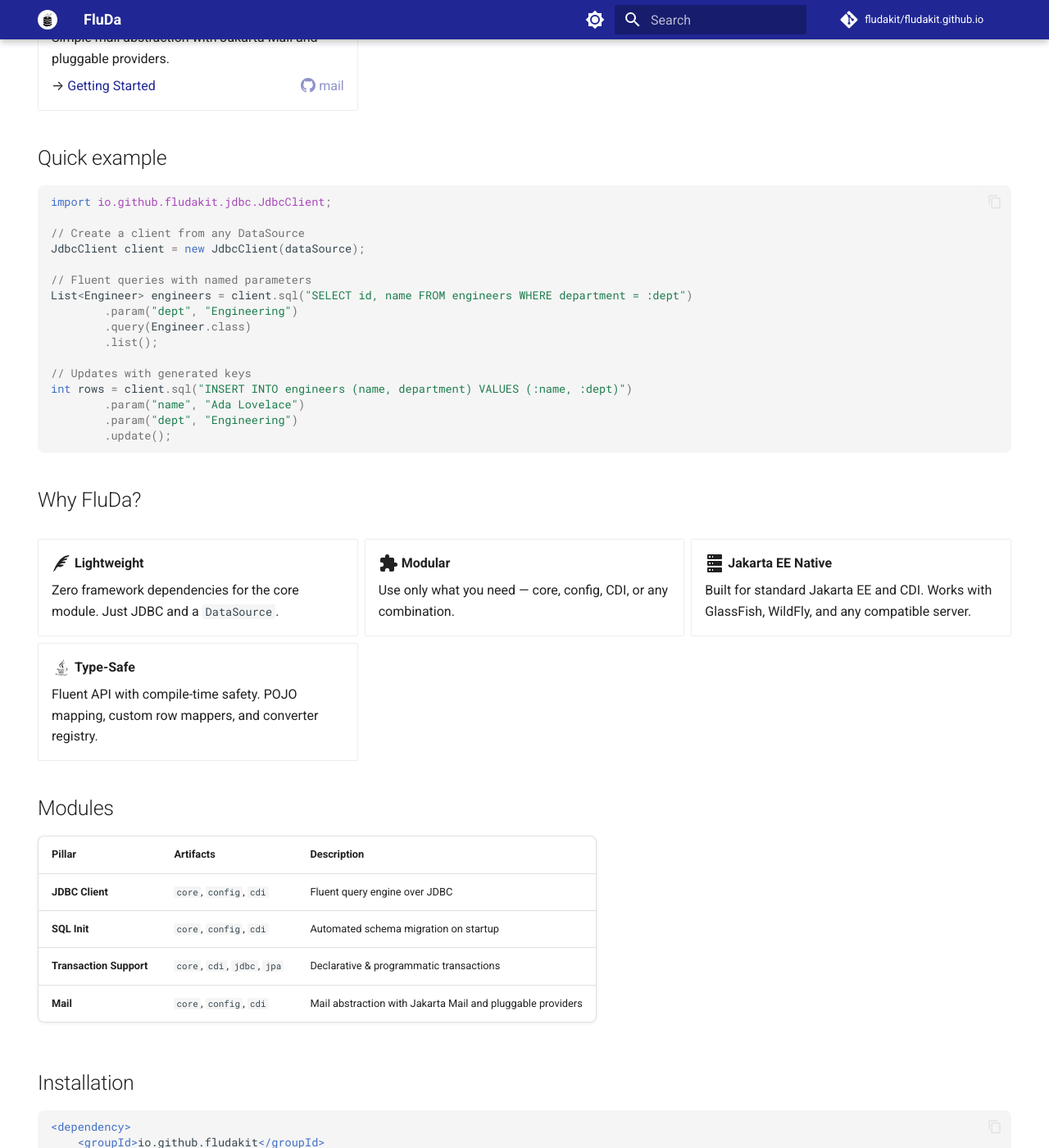
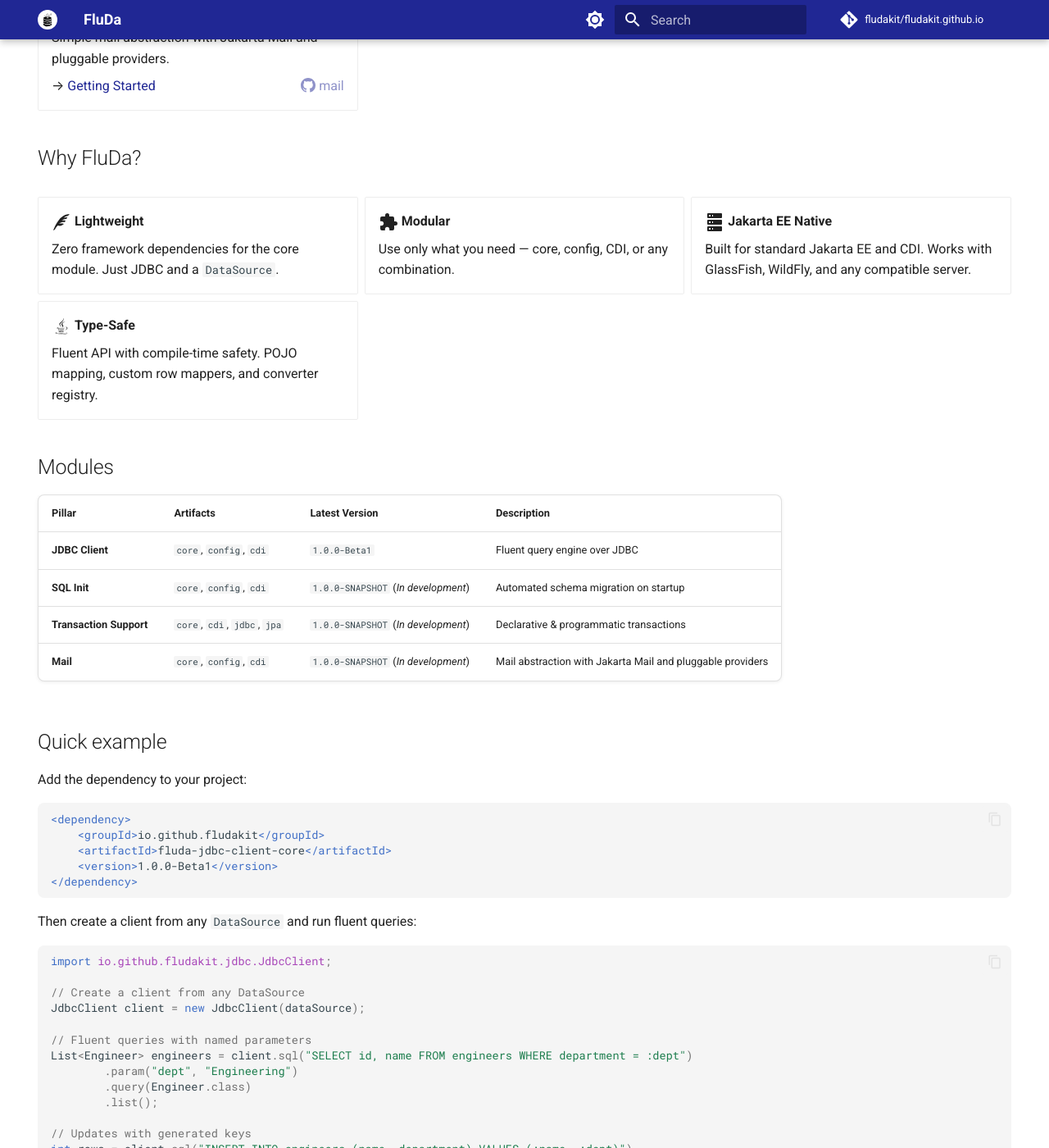
Before and after one commit to fludakit/fludakit.github.io, an MkDocs documentation site: the page built from docs/index.md, in a window 1280 px wide and 1400 px high, scrolled down 1149 px. Shown: the whole window at 82% size. Built offline with MkDocs 1.6.1 and Material for MkDocs 9.7.7, drawn with Linux system fonts in a browser that asks for light colours; comment, search, counter and statistics services are not loaded; some of the changed text lies outside the part shown.

Commit message:
docs: reorder home sections and add Latest Version to modules
Move Why FluDa after What is FluDa and Quick example after Modules, fold
Installation into the head of Quick example, and add a Latest Version
column (JDBC Client 1.0.0-Beta1; others 1.0.0-SNAPSHOT, in development).

````diff
--- a/docs/index.md
+++ b/docs/index.md
@@ -58,27 +58,6 @@
 
 </div>
 
-## Quick example
-
-```java
-import io.github.fludakit.jdbc.JdbcClient;
-
-// Create a client from any DataSource
-JdbcClient client = new JdbcClient(dataSource);
-
-// Fluent queries with named parameters
-List<Engineer> engineers = client.sql("SELECT id, name FROM engineers WHERE department = :dept")
-        .param("dept", "Engineering")
-        .query(Engineer.class)
-        .list();
-
-// Updates with generated keys
-int rows = client.sql("INSERT INTO engineers (name, department) VALUES (:name, :dept)")
-        .param("name", "Ada Lovelace")
-        .param("dept", "Engineering")
-        .update();
-```
-
 ## Why FluDa?
 
 <div class="grid cards" markdown>
@@ -103,21 +82,44 @@
 
 ## Modules
 
-| Pillar | Artifacts | Description |
-|--------|-----------|-------------|
-| **JDBC Client** | `core`, `config`, `cdi` | Fluent query engine over JDBC |
-| **SQL Init** | `core`, `config`, `cdi` | Automated schema migration on startup |
-| **Transaction Support** | `core`, `cdi`, `jdbc`, `jpa` | Declarative & programmatic transactions |
-| **Mail** | `core`, `config`, `cdi` | Mail abstraction with Jakarta Mail and pluggable providers |
+| Pillar | Artifacts | Latest Version | Description |
+|--------|-----------|----------------|-------------|
+| **JDBC Client** | `core`, `config`, `cdi` | `1.0.0-Beta1` | Fluent query engine over JDBC |
+| **SQL Init** | `core`, `config`, `cdi` | `1.0.0-SNAPSHOT` (*In development*) | Automated schema migration on startup |
+| **Transaction Support** | `core`, `cdi`, `jdbc`, `jpa` | `1.0.0-SNAPSHOT` (*In development*) | Declarative & programmatic transactions |
+| **Mail** | `core`, `config`, `cdi` | `1.0.0-SNAPSHOT` (*In development*) | Mail abstraction with Jakarta Mail and pluggable providers |
 
-## Installation
+## Quick example
+
+Add the dependency to your project:
 
 ```xml
 <dependency>
     <groupId>io.github.fludakit</groupId>
     <artifactId>fluda-jdbc-client-core</artifactId>
-    <version>1.0.0-SNAPSHOT</version>
+    <version>1.0.0-Beta1</version>
 </dependency>
 ```
 
+Then create a client from any `DataSource` and run fluent queries:
+
+```java
+import io.github.fludakit.jdbc.JdbcClient;
+
+// Create a client from any DataSource
+JdbcClient client = new JdbcClient(dataSource);
+
+// Fluent queries with named parameters
+List<Engineer> engineers = client.sql("SELECT id, name FROM engineers WHERE department = :dept")
+        .param("dept", "Engineering")
+        .query(Engineer.class)
+        .list();
+
+// Updates with generated keys
+int rows = client.sql("INSERT INTO engineers (name, department) VALUES (:name, :dept)")
+        .param("name", "Ada Lovelace")
+        .param("dept", "Engineering")
+        .update();
+```
+
 See the [getting started guide](documentation/jdbc-client/getting-started.md) for all options.
````
